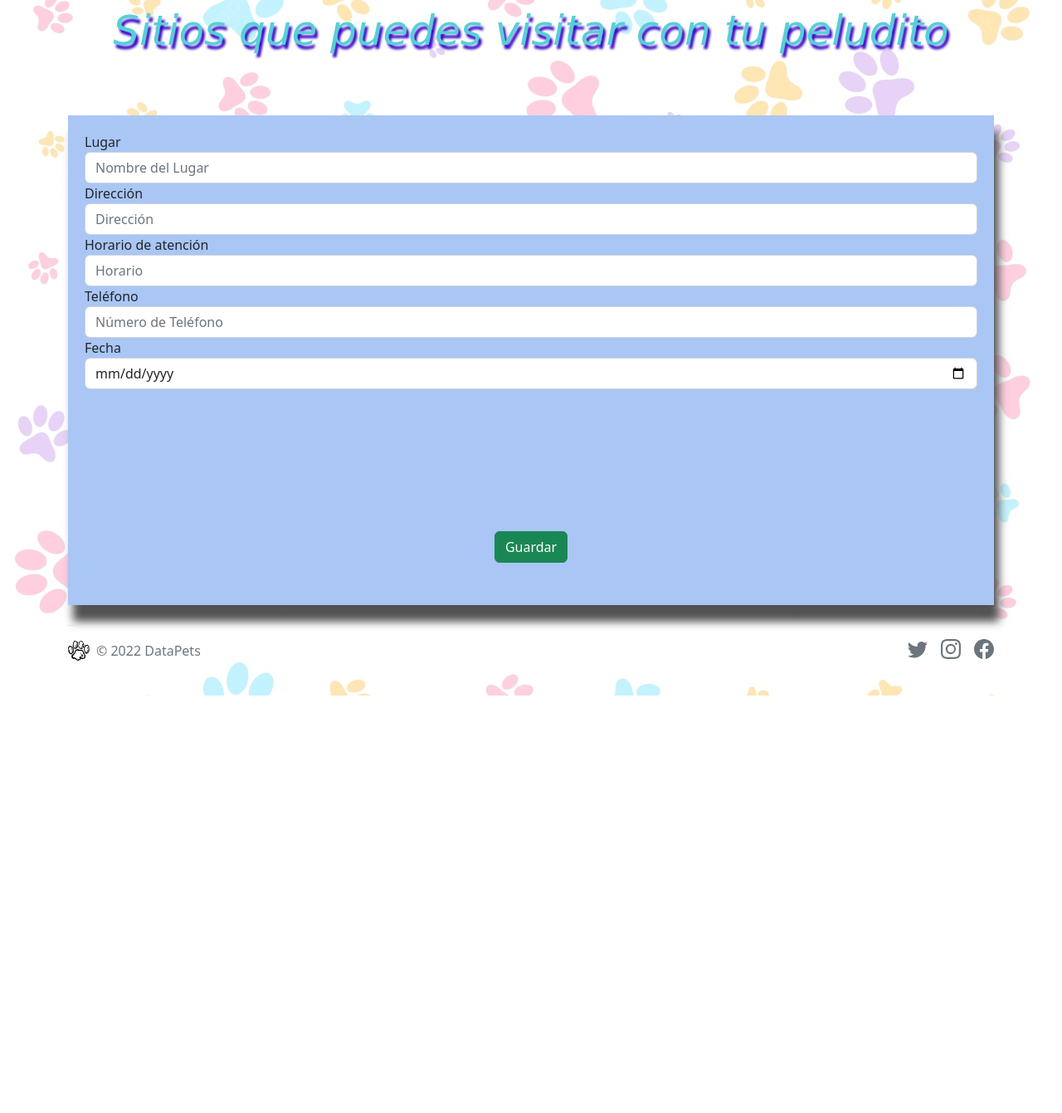
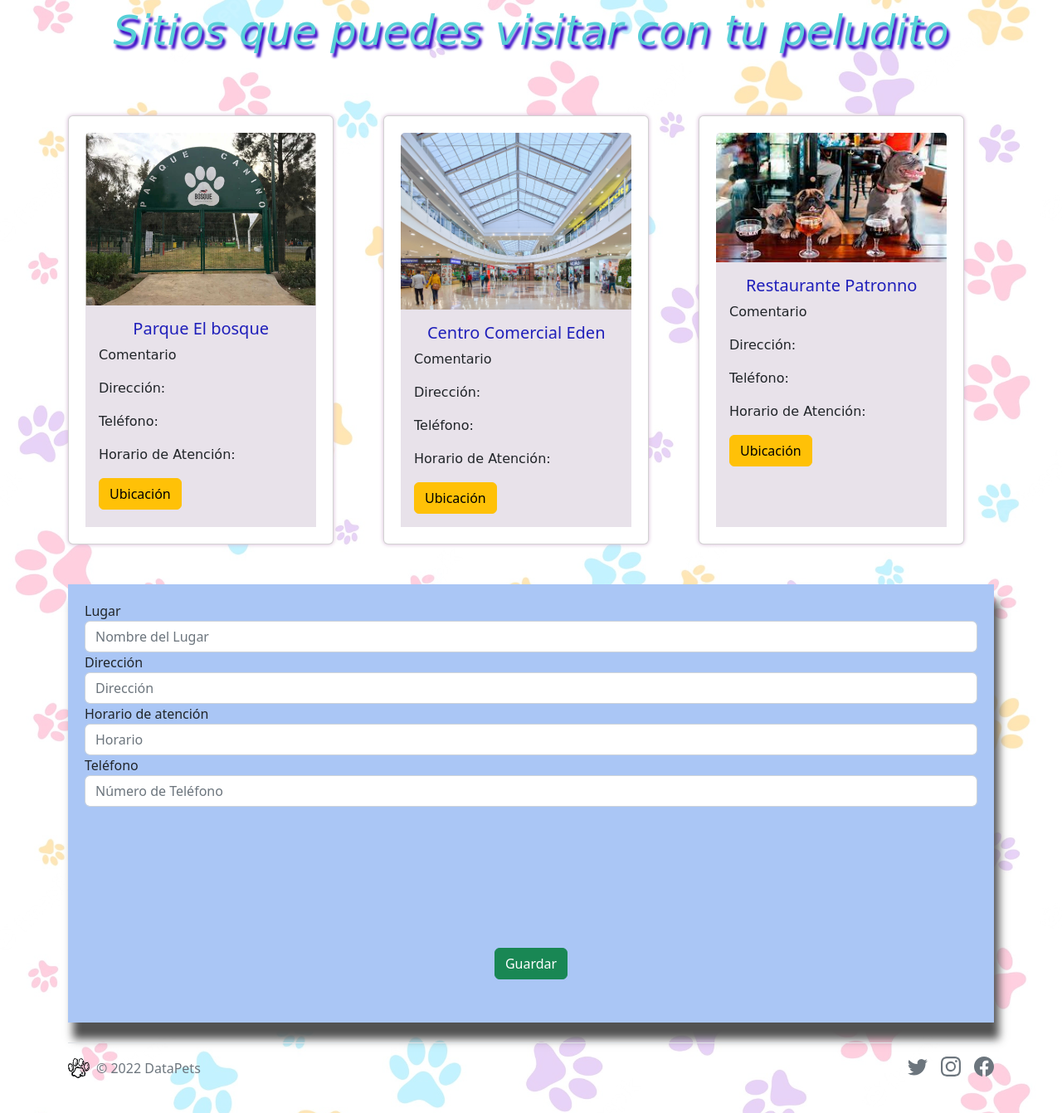
Before and after one commit to meyer-pidiache/DataPets, a Django app: page /places/ in a window 1280 px wide. Shown: the part 72-1413 px from the top of the page at 83% size. Before the commit the page ends 910 px from the top, so only its background shows below. Run offline with Django 4.2, Linux system fonts and the light colour scheme; some libraries are stand-ins or nearby versions.

Commit message:
creacion tarjeta

```diff
--- a/static/assets/css/comments.css
+++ b/static/assets/css/comments.css
@@ -90,3 +90,12 @@
         font-size:50px;
         text-shadow: 3px 5px 3px rgb(53, 5, 198);
     }
+
+    .container5 {
+        display: block;
+        padding: 20px;
+        width: 100%;
+        height: auto;
+        background: rgb(243, 225, 241);
+        box-shadow: 6px 20px 10px rgb(82, 82, 82);
+      }
--- a/templates/partials/nav.html
+++ b/templates/partials/nav.html
@@ -21,9 +21,6 @@
             <li><a class="dropdown-item" href="/que_es_datapets/">¿Qué es DataPets?</a></li>
             <li><a class="dropdown-item" href="/donde_encontrarnos/">¿Dónde encontrarnos?</a></li>
             <li>
-              <hr class="dropdown-divider">
-            </li>
-            <li><a class="dropdown-item" href="/contactenos/">Contáctenos</a></li>
           </ul>
         </li>
         <li class="nav-item">
--- a/templates/places/places.html
+++ b/templates/places/places.html
@@ -9,7 +9,59 @@
 <p class="text-center mtx">Sitios que puedes visitar con tu peludito</p>
 <br>
 <br>
-
+<div class="container7">
+    <div class="row row-cols-1 row-cols-md-3 g-4" style="align-content: center;">
+      <div class="col">
+        <div class="card h-100">
+          <img
+            src="/static/assets/img/parque1.jpg"
+            class="card-img-top" alt="...">
+          <div class="card-body" style="background-color:rgb(232, 226, 234);">
+            <h5 class="card-title" style="color: rgb(31, 31, 186) ; text-align: center;">Parque El bosque</h5>
+            <p class="card-text0" style="font-family:cursive; font-size: medium;">Comentario</p>
+            <p class="card-text1" style="font-family:cursive; font-size: medium;" >Dirección: </p>
+            <p class="card-text2"style="font-family:cursive; font-size: medium;" >Teléfono: </p>
+            <p class="card-text2"style="font-family:cursive; font-size: medium;">Horario de Atención: </p>
+            <a href="https://www.google.com/maps/place/El+bosque+Centro+Deportivo+Canino/@4.7692736,-74.0250136,15z/data=!4m2!3m1!1s0x0:0xb86c95191afafbf2?sa=X&ved=2ahUKEwjK5u34x736AhUMQjABHfWCC_UQ_BJ6BAhUEAU"
+              class="btn btn-warning" >Ubicación</a>
+          </div>
+        </div>
+      </div>
+      <div class="col">
+        <div class="card h-100">
+          <img
+          src="/static/assets/img/centro1.jpg"
+            class="card-img-top" alt="...">
+          <div class="card-body" style="background-color:rgb(232, 226, 234);">
+            <h5 class="card-title"  style="color: rgb(31, 31, 186) ; text-align: center;">Centro Comercial Eden</h5>
+            <p class="card-text0" style="font-family:cursive; font-size: medium;"> Comentario</p>
+            <p class="card-text1" style="font-family:cursive; font-size: medium;" >Dirección: </p>
+            <p class="card-text2"style="font-family:cursive; font-size: medium;" >Teléfono: </p>
+            <p class="card-text2"style="font-family:cursive; font-size: medium;">Horario de Atención: </p>
+            <a href="https://www.google.com/maps/place/Centro+Comercial+El+Edén/@4.6465957,-74.1289606,15z/data=!4m2!3m1!1s0x0:0x14aa4d9d70fb5f52?sa=X&ved=2ahUKEwiVs_yZyL36AhWERDABHb_tBKsQ_BJ6BAh-EAU"
+              class="btn btn-warning">Ubicación</a>
+          </div>
+        </div>
+      </div>
+      <div class="col">
+        <div class="card h-100">
+          <img
+          src="/static/assets/img/restaurant.jpg"
+          class="card-img-top" alt="...">
+            <div class="card-body" style="background-color:rgb(232, 226, 234);">
+          <h5 class="card-title" style="color: rgb(31, 31, 186) ; text-align: center;">Restaurante Patronno</h5>
+          <p class="card-text0" style="font-family:cursive; font-size: medium;"> Comentario</p>
+          <p class="card-text1" style="font-family:cursive; font-size: medium;" >Dirección: </p>
+          <p class="card-text2"style="font-family:cursive; font-size: medium;" >Teléfono: </p>
+          <p class="card-text2"style="font-family:cursive; font-size: medium;">Horario de Atención: </p>
+          <a href="https://www.google.com/maps/place/Patrono+Food+Hall/@4.6779837,-74.0498759,15z/data=!4m2!3m1!1s0x0:0x20f0885c825597fe?sa=X&ved=2ahUKEwiH6bvmyL36AhWiSDABHcylAn0Q_BJ6BAhlEAU"
+            class="btn btn-warning">Ubicación</a>
+          </div>
+        </div>
+      </div>
+    </div>
+  <br>
+  <br>
 <div class="container2">
     <form method="post">
         <div class="form-group">
@@ -33,12 +85,6 @@
                 class="form-control" required>
         </div>
 
-        <div class="form-group">
-            <label>Fecha</label>
-            <input type="date" name="Fecha_lanzamiento"  placeholder="Fecha de visita"
-                class="form-control">
-        </div>
-
         <div class="box-footer text-center">
             <br>
             <button class="btn btn-success">Guardar</button>
```
Also changed, not shown: templates/main/about_2.html (+22 -4 lines), templates/main/about_3.html (deleted, +0 -17 lines), templates/user/update_user.html (+10 -0 lines), static/assets/img/centro1.jpg (added), static/assets/img/parque1.jpg (added), static/assets/img/restaurant.jpg (added).
